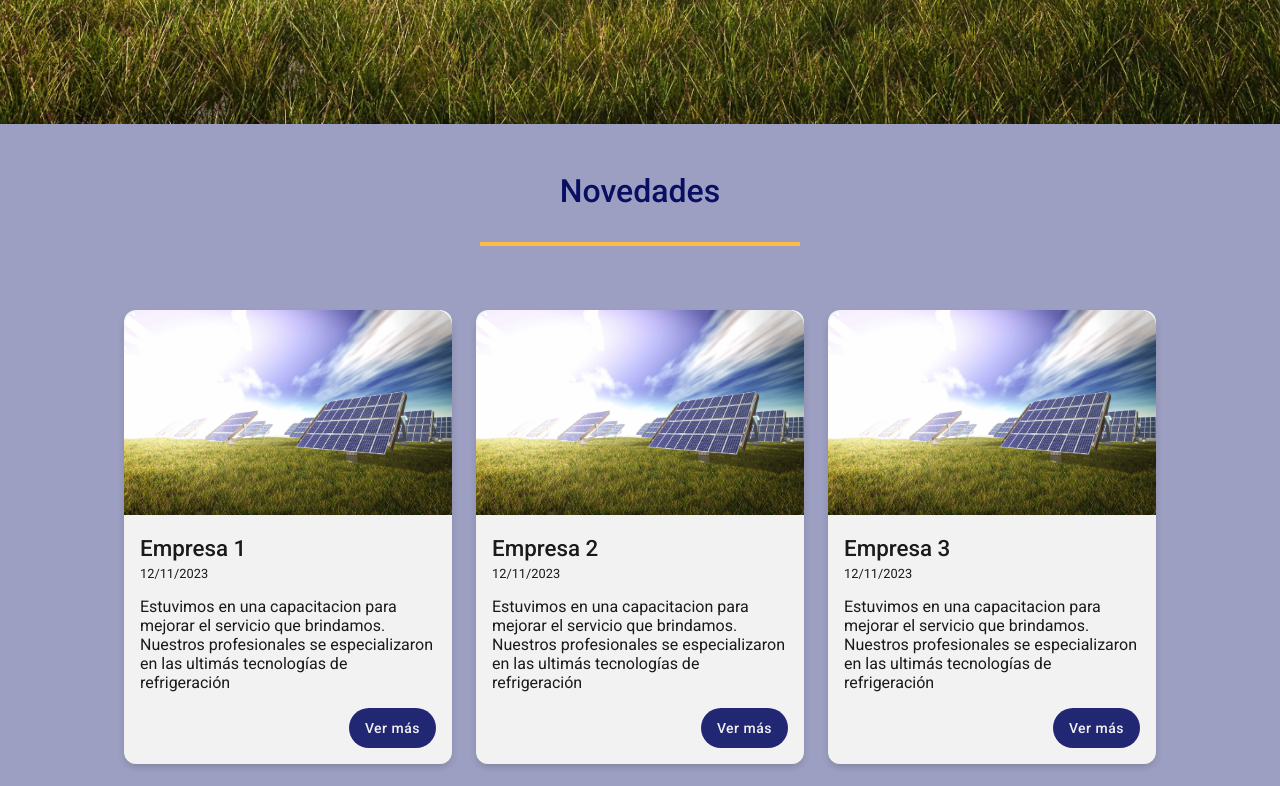
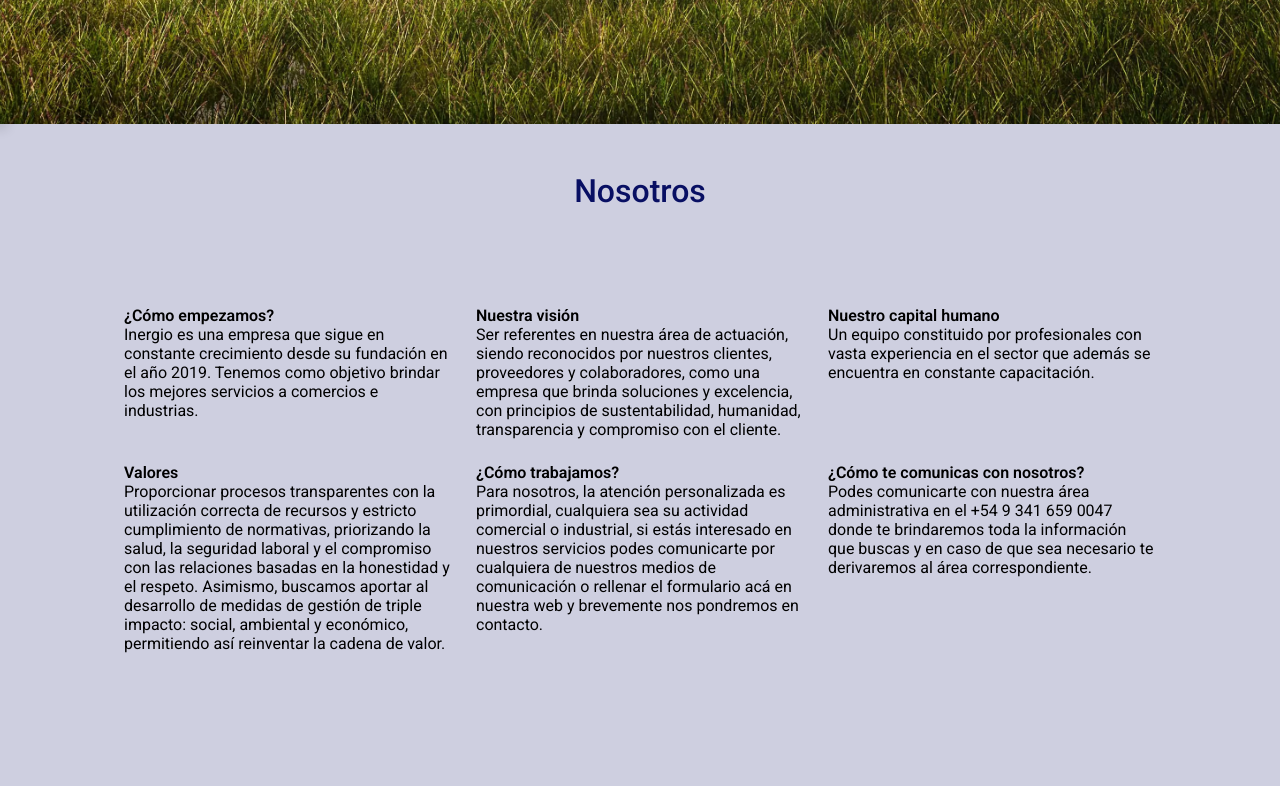
Before and after one commit to Inergio/inergio-reactjs, a React (Create React App) app: page / in a window 1280 px wide. Shown: the part 3600-4386 px from the top of the page. Built offline with nearby package versions, Linux system fonts and the light colour scheme.

Commit message:
Fix sobre nosotros

```diff
--- a/src/components/LandingSection.jsx
+++ b/src/components/LandingSection.jsx
@@ -41,7 +41,7 @@ function LandingSection(props) {
 
   useEffect(() => {
     const landingSectionCurrent = section.current
-    if (landingSectionCurrent.classList.contains('left')) {
+    if (landingSectionCurrent.classList.contains('left') && window.innerWidth >= 768 ) {
       const infoHeight = section.current.querySelector('.landing-section__info').offsetHeight
       landingSectionCurrent.style.height = infoHeight + 'px';
     }
@@ -103,7 +103,7 @@ function LandingSection(props) {
             {/* alt de la img about-us-planning: 'Dos personas planeando y sacando cuentas de un proyecto sobre una mesa de madera' */}
             <div className='data'>
               <h2 className='title'>
-                Sobre nosotros
+                Nosotros
               </h2>
               <div className='data__content'>
               Nos dedicamos a proporcionar una amplia variedad de servicios energéticos y de climatización. Este último, incluye todo lo relacionado a la calefacción, refrigeración y ventilación, tanto en entornos comerciales como industriales. Desde el inicio de cada proyecto aportamos seguridad a los sistemas y personas que trabajan con ellos. Colaboramos con la optimización de recursos a través del mantenimiento preventivo y en caso de fallas, adecuamos los sistemas a través del mantenimiento correctivo. Nuestro amplio conocimiento y experiencia junto a un enfoque integral garantizan los atributos necesarios para brindar a nuestros clientes la confiabilidad requerida para llevar a cabo las mejores instalaciones. Garantizamos un diseño optimo, implementación profesional, operación eficiente y mantenimiento continuo de sus sistemas, maximizando el rendimiento energético y de su inversión, a largo plazo.
--- a/src/scss/views/_home.scss
+++ b/src/scss/views/_home.scss
@@ -177,13 +177,22 @@ body {
   }
 
   &.left {
-    .landing-section__info {
-      left: 0;
-      box-shadow: 3px 0 10px 5px #0000001a;
+    height: unset;
+
+    .landing-section {
+      &__info {
+        left: 0;
+        box-shadow: 3px 0 10px 5px #0000001a;
+        position: static;
+      }
+
+      &__background-wrapper {
+        height: unset;
+      }
     }
 
     @media (min-width: 768px) {
-      height: unset;
+      min-height: unset;
 
       .landing-section {
         &__background-wrapper {
@@ -193,6 +202,7 @@ body {
         &__info {
           border-right: 5px solid #FFBA48;
           transform: translateX(-100%);
+          position: absolute;
         }
       }
     }
@@ -269,6 +279,35 @@ body {
 
         @media (min-width: 768px) {
           margin-top: 4rem;
+        }
+      }
+    }
+  }
+
+  &--about-us {
+    min-height: 100vh;
+
+    .section {
+      &__grid {
+        margin: 2rem auto 0;
+        display: grid;
+        grid-template-columns: repeat(auto-fill, minmax(0, 328px));
+        gap: 1.5rem;
+        justify-content: center;
+        max-width: 1350px;
+
+        @media (min-width: 768px) {
+          margin-top: 4rem;
+        }
+
+        .item {
+          &__title {
+            font-weight: 600;
+          }
+
+          &__text {
+
+          }
         }
       }
     }
--- a/src/views/Home.jsx
+++ b/src/views/Home.jsx
@@ -29,6 +29,110 @@ function Home() {
         <LandingSection key={index} section={section} />
       ))}
 
+      <section className='section-home section-home--about-us'>
+        <div className="section__title">
+          Nosotros
+        </div>
+
+        <div className="section__grid">
+          <section className="item">
+            <div className="item__title">
+              ¿Cómo empezamos?
+            </div>
+
+            <div className="card__text">
+              Inergio es una empresa que sigue en
+              constante crecimiento desde su
+              fundación en el año 2019.
+              Tenemos como objetivo brindar los
+              mejores servicios a comercios e
+              industrias.
+            </div>
+          </section>
+
+          <section className="item">
+            <div className="item__title">
+              Nuestra visión
+            </div>
+
+            <div className="card__text">
+              Ser referentes en nuestra área de actuación,
+              siendo reconocidos por nuestros clientes,
+              proveedores y colaboradores, como una
+              empresa que brinda soluciones y
+              excelencia, con principios de
+              sustentabilidad, humanidad, transparencia y
+              compromiso con el cliente.
+            </div>
+          </section>
+
+          <section className="item">
+            <div className="item__title">
+              Nuestro capital humano
+            </div>
+
+            <div className="card__text">
+              Un equipo constituido por profesionales
+              con vasta experiencia en el sector que
+              además se encuentra en constante
+              capacitación.
+            </div>
+          </section>
+
+          <section className="item">
+            <div className="item__title">
+              Valores
+            </div>
+
+            <div className="card__text">
+              Proporcionar procesos transparentes con
+              la utilización correcta de recursos y
+              estricto cumplimiento de normativas,
+              priorizando la salud, la seguridad laboral
+              y el compromiso con las relaciones
+              basadas en la honestidad y el respeto.
+              Asimismo, buscamos aportar al
+              desarrollo de medidas de gestión de
+              triple impacto: social, ambiental y
+              económico, permitiendo así reinventar la
+              cadena de valor.
+            </div>
+          </section>
+
+          <section className="item">
+            <div className="item__title">
+              ¿Cómo trabajamos?
+            </div>
+
+            <div className="card__text">
+              Para nosotros, la atención personalizada
+              es primordial, cualquiera sea su actividad
+              comercial o industrial, si estás interesado
+              en nuestros servicios podes comunicarte
+              por cualquiera de nuestros medios de
+              comunicación o rellenar el formulario acá
+              en nuestra web y brevemente nos
+              pondremos en contacto.
+            </div>
+          </section>
+
+          <section className="item">
+            <div className="item__title">
+              ¿Cómo te comunicas con nosotros?
+            </div>
+
+            <div className="card__text">
+              Podes comunicarte con nuestra área
+              administrativa en el +54 9 341 659 0047
+              donde te brindaremos toda la
+              información que buscas y en caso de
+              que sea necesario te derivaremos al
+              área correspondiente.
+            </div>
+          </section>
+        </div>
+      </section>
+
       <CardSection />
 
       <UsNetworks />
```
